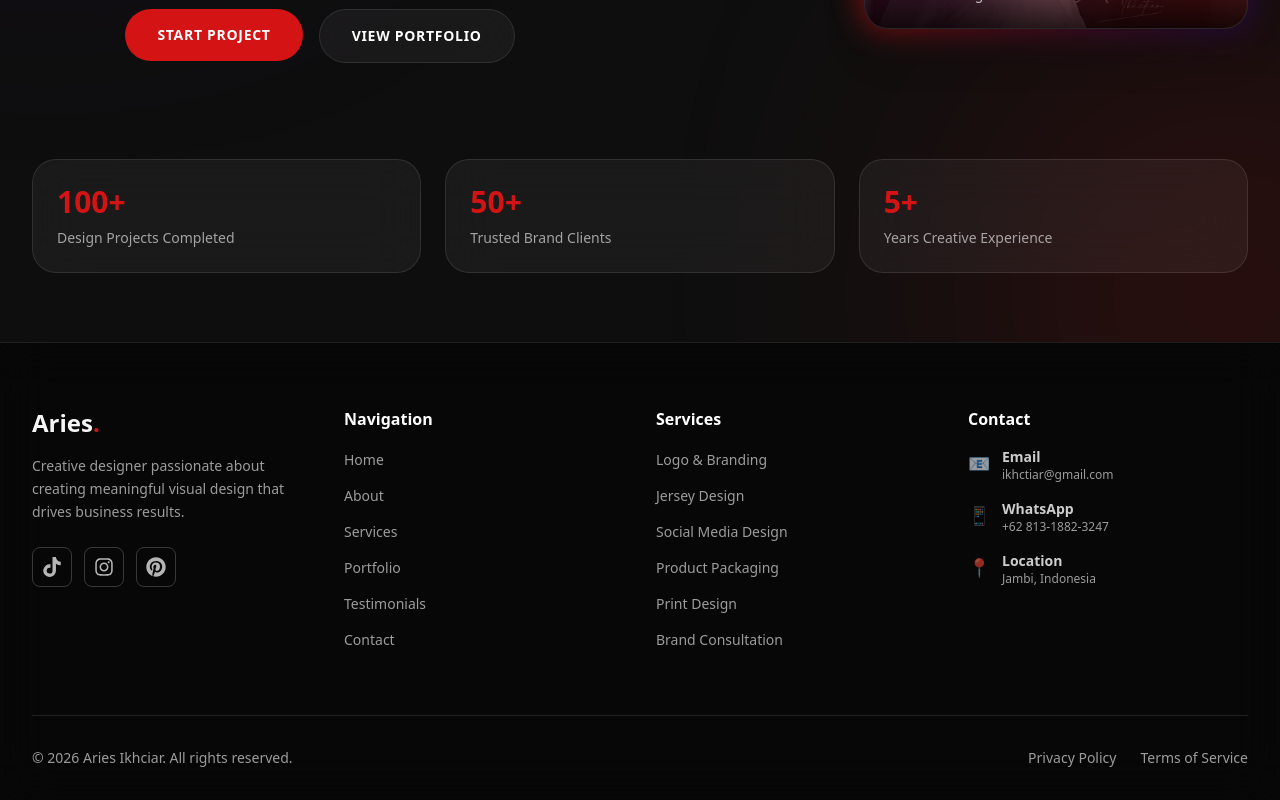
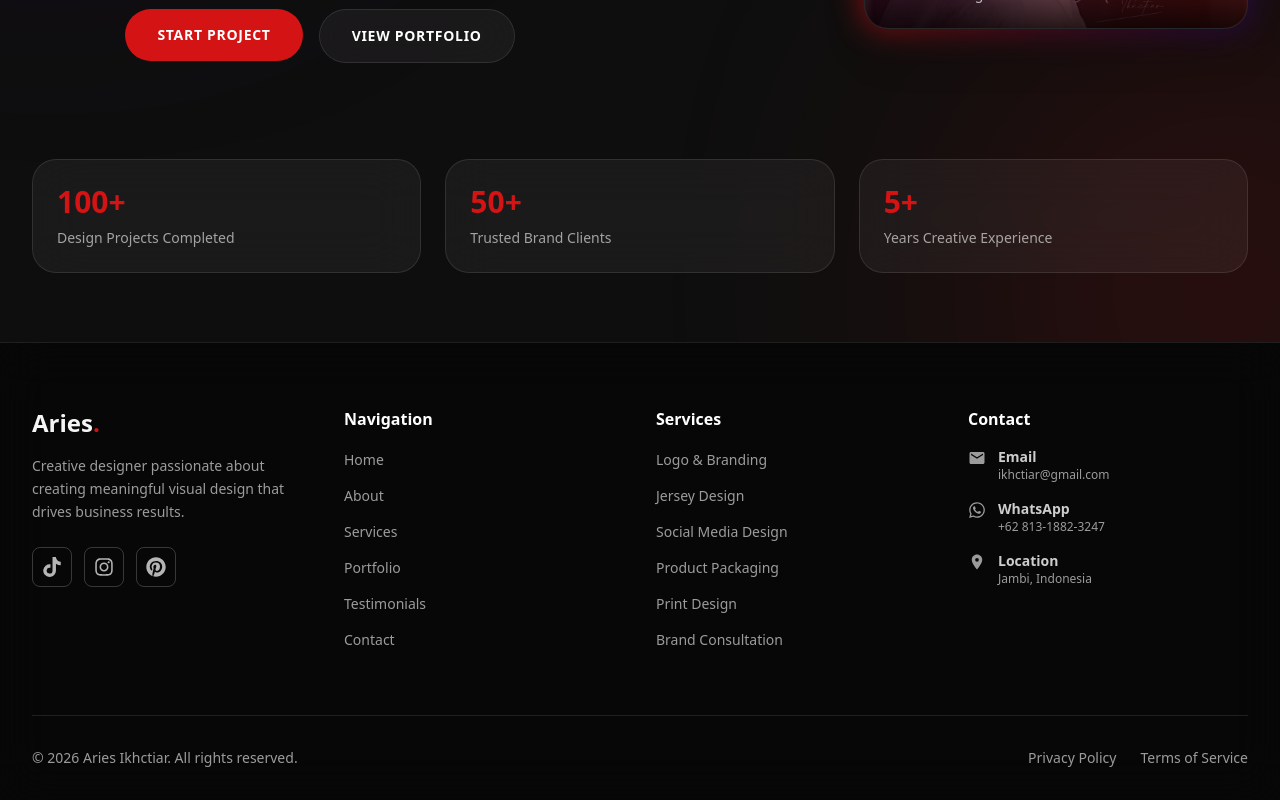
Before and after one commit to Ariesikhc/aries-portfolio, a Next.js app: page / in a window 1280 px wide. Shown: the part 458-1258 px from the top of the page. Built offline with nearby package versions, Linux system fonts and the light colour scheme.

Commit message:
update social icons

```diff
--- a/src/components/footer/Footer.tsx
+++ b/src/components/footer/Footer.tsx
@@ -1,7 +1,8 @@
 "use client";
 
 import Link from "next/link";
-import { FaTiktok, FaInstagram, FaPinterest } from "react-icons/fa";
+import { FaTiktok, FaInstagram, FaPinterest, FaWhatsapp } from "react-icons/fa";
+import { MdEmail, MdLocationOn } from "react-icons/md";
 
 export default function Footer() {
   const currentYear = new Date().getFullYear();
@@ -16,9 +17,9 @@ export default function Footer() {
   ];
 
   const contactLinks = [
-    { icon: "📧", label: "Email", value: "ikhctiar@gmail.com", href: "mailto:ikhctiar@gmail.com" },
-    { icon: "📱", label: "WhatsApp", value: "+62 813-1882-3247", href: "https://wa.me/6281318823247" },
-    { icon: "📍", label: "Location", value: "Jambi, Indonesia", href: "https://www.google.com/maps/place/pan_panstore+Jambi/@-1.620567,103.6234303,20z/data=!4m15!1m7!3m6!1s0x2e2588a55b4466dd:0x6d999f8e13c9a2e8!2span_panstore+Jambi!8m2!3d-1.6205499!4d103.6236804!16s%2Fg%2F11dd_thkcr!3m6!1s0x2e2588a55b4466dd:0x6d999f8e13c9a2e8!8m2!3d-1.6205499!4d103.6236804!15sCgxwYW5wYW4gc3RvcmVaDiIMcGFucGFuIHN0b3JlkgETbWVuc19jbG90aGluZ19zdG9yZeABAA!16s%2Fg%2F11dd_thkcr?hl=en-US&entry=ttu&g_ep=EgoyMDI2MDUyNy4wIKXMDSoASAFQAw%3D%3D" },
+    { icon: <MdEmail />, label: "Email", value: "ikhctiar@gmail.com", href: "mailto:ikhctiar@gmail.com" },
+    { icon: <FaWhatsapp />, label: "WhatsApp", value: "+62 813-1882-3247", href: "https://wa.me/6281318823247" },
+    { icon: <MdLocationOn />, label: "Location", value: "Jambi, Indonesia", href: "https://www.google.com/maps/place/pan_panstore+Jambi/@-1.620567,103.6234303,20z/data=!4m15!1m7!3m6!1s0x2e2588a55b4466dd:0x6d999f8e13c9a2e8!2span_panstore+Jambi!8m2!3d-1.6205499!4d103.6236804!16s%2Fg%2F11dd_thkcr!3m6!1s0x2e2588a55b4466dd:0x6d999f8e13c9a2e8!8m2!3d-1.6205499!4d103.6236804!15sCgxwYW5wYW4gc3RvcmVaDiIMcGFucGFuIHN0b3JlkgETbWVuc19jbG90aGluZ19zdG9yZeABAA!16s%2Fg%2F11dd_thkcr?hl=en-US&entry=ttu&g_ep=EgoyMDI2MDUyNy4wIKXMDSoASAFQAw%3D%3D" },
   ];
 
   const socialLinks = [
@@ -136,7 +137,7 @@ export default function Footer() {
         {/* Bottom Footer */}
         <div className="py-8 flex flex-col sm:flex-row items-center justify-between gap-4">
           <p className="text-sm text-white/60">
-            © {currentYear} Aries Ikhciar. All rights reserved.
+            © {currentYear} Aries Ikhctiar. All rights reserved.
           </p>
           <div className="flex gap-6">
             <Link href="#" className="text-sm text-white/60 hover:text-white transition">
```
